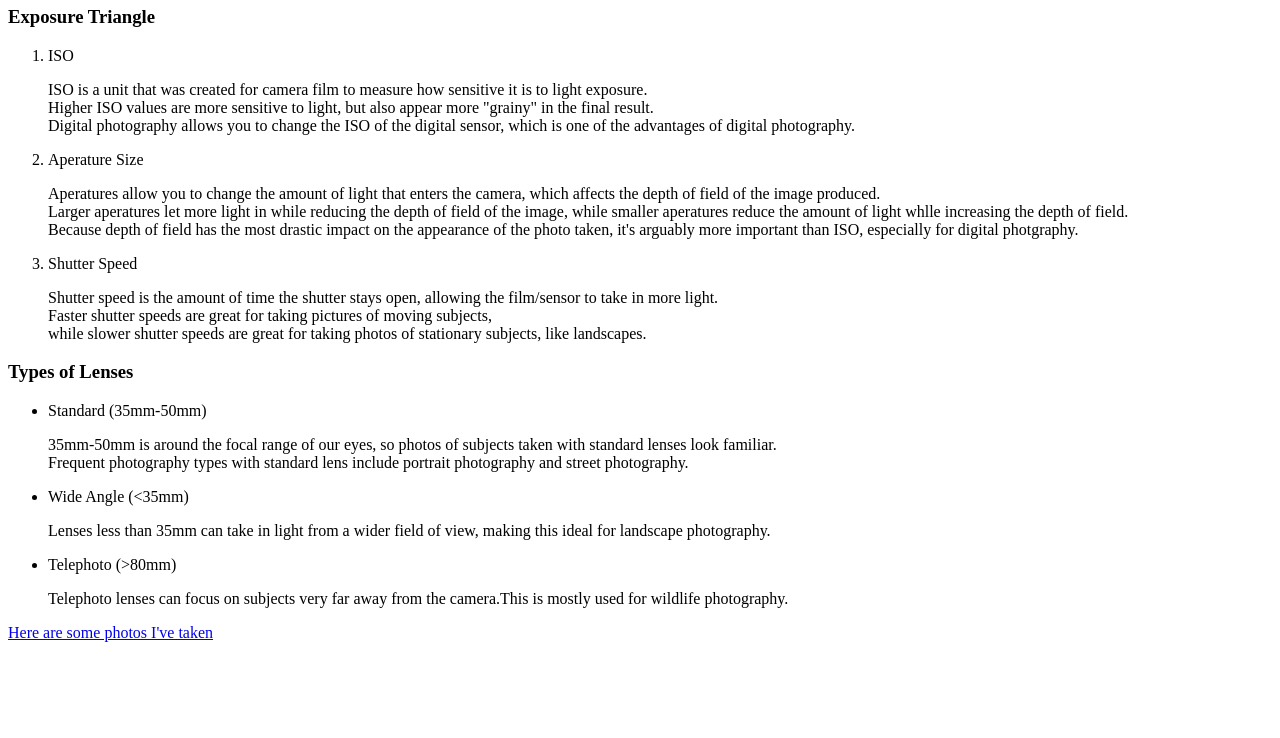
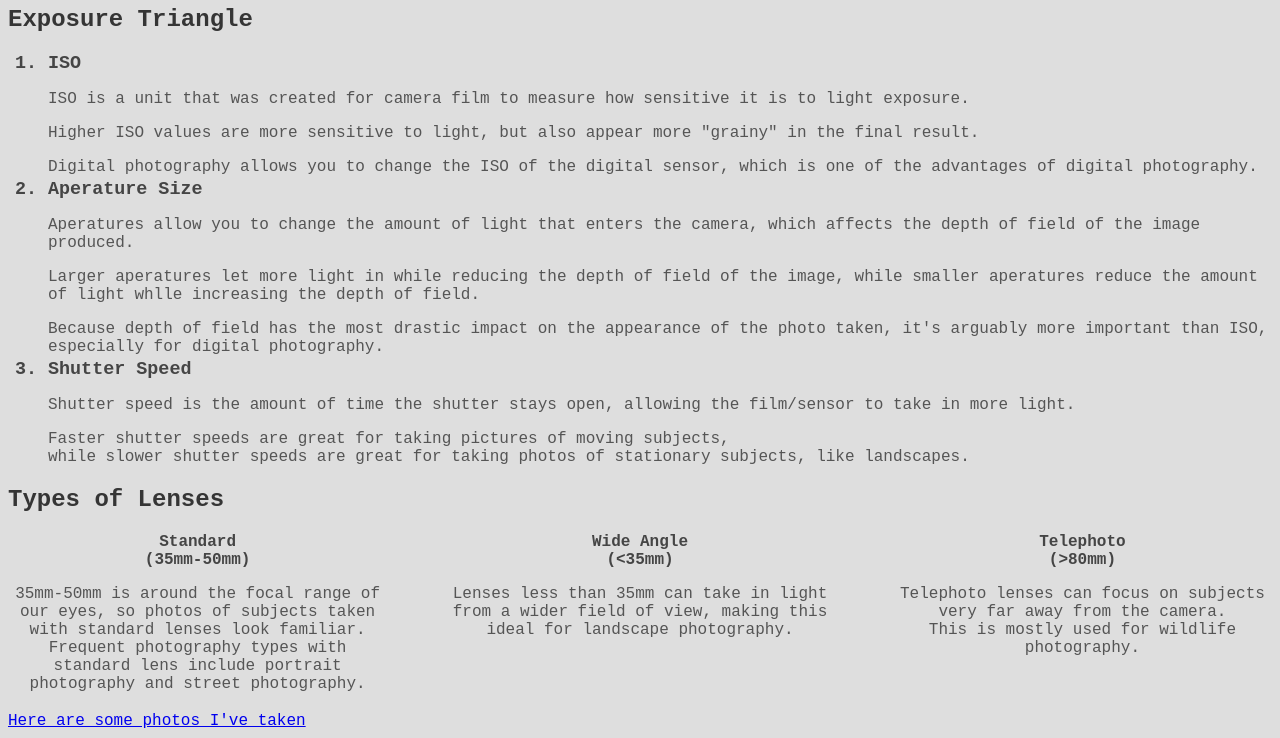
Before and after one commit to mb-cent/photography-page, a plain HTML site: page index.html in a window 1280 px wide. Shown: the part 74-812 px from the top of the page. Drawn offline with Linux system fonts and the light colour scheme.

Commit message:
Minor edits and initalization of CSS for "index"

```diff
--- a/index.html
+++ b/index.html
@@ -1,7 +1,8 @@
 <!DOCTYPE html>
-<html>
+<html id="index">
   <head>
     <title>Photography</title>
+    <link rel="stylesheet" href="style.css">
   </head>
   <body>
     <header>
@@ -10,49 +11,65 @@
     <main><!--Eventually move this information to a page dedicated to lenses once adding page about camera history.-->
         <article>
             <p></p><!--Introductory information can be added here.-->
-            <section>
-                <h3>Exposure Triangle</h3><!--Eventually go more into what stops in future editions.-->
+            <section id="exposure_triangle">
+                <h2>Exposure Triangle</h2><!--Eventually go more into what stops in future editions.-->
                 <ol>
                     <li>ISO</li>
                     <p>
-                        ISO is a unit that was created for camera film to measure how sensitive it is to light exposure.<br>
-                        Higher ISO values are more sensitive to light, but also appear more "grainy" in the final result.<br>
+                        ISO is a unit that was created for camera film to measure how sensitive it is to light exposure.
+                    </p>
+                    <p>
+                        Higher ISO values are more sensitive to light, but also appear more "grainy" in the final result.
+                    </p>
+                    <p>
                         Digital photography allows you to change the ISO of the digital sensor, which is one of the advantages of digital photography.
                     </p>
                     <li>Aperature Size</li>
                     <p>
                         Aperatures allow you to change the amount of light that enters the camera,
-                        which affects the depth of field of the image produced.<br>
+                        which affects the depth of field of the image produced.
+                    </p>
+                    <p>
                         Larger aperatures let more light in while reducing the depth of field of the image,
-                        while smaller aperatures reduce the amount of light whlle increasing the depth of field.<br>
+                        while smaller aperatures reduce the amount of light whlle increasing the depth of field.
+                    </p>
+                    <p>
                         Because depth of field has the most drastic impact on the appearance of the photo taken,
-                        it's arguably more important than ISO, especially for digital photgraphy.
+                        it's arguably more important than ISO, especially for digital photography.
+                    </p>
                     <li>Shutter Speed</li>
                     <p>
-                        Shutter speed is the amount of time the shutter stays open, allowing the film/sensor to take in more light.<br>
+                        Shutter speed is the amount of time the shutter stays open, allowing the film/sensor to take in more light.
+                    </p>
+                    <p>
                         Faster shutter speeds are great for taking pictures of moving subjects,<br>
                         while slower shutter speeds are great for taking photos of stationary subjects, like landscapes.
                     </p>
                 </ol>
             </section>
-            <section>
-                <h3>Types of Lenses</h3>
+            <section id="lens_types">
+                <h2>Types of Lenses</h2>
                 <p></p><!--Add brief explanation of the importance of lenses over camera body here.-->
-                <ul>
-                    <li>Standard (35mm-50mm)</li>
+                <ul class="flexbox">
+                    <div class="column">
+                        <li>Standard<br>(35mm-50mm)</li>
                         <p>
                             35mm-50mm is around the focal range of our eyes, so photos of subjects taken with standard lenses look familiar.<br>
                             Frequent photography types with standard lens include portrait photography and street photography.
                         </p>
-                    <li>Wide Angle (&lt;35mm)</li>
+                    </div>
+                    <div class="column">
+                        <li>Wide Angle<br>(&lt;35mm)</li>
                         <p>
                             Lenses less than 35mm can take in light from a wider field of view, making this ideal for landscape photography.
                         </p>
-
-                    <li>Telephoto (>80mm)</li>
+                    </div>
+                    <div class="column">
+                        <li>Telephoto<br>(>80mm)</li>
                         <p>
-                        Telephoto lenses can focus on subjects very far away from the camera.This is mostly used for wildlife photography.
+                            Telephoto lenses can focus on subjects very far away from the camera.<br>This is mostly used for wildlife photography.
                         </p>
+                    </div>
                 </ul>
             </section>
         </article>
--- /dev/null
+++ b/style.css
@@ -0,0 +1,53 @@
+body {
+    font-family:'Courier New', Courier, monospace;
+}
+
+#index
+    body {
+        background-color: #dedede;
+    }
+
+    h1 {color: #222}
+    h2 {color: #353535}
+
+    p {
+        margin-bottom: 3px;
+        color: #555;
+    }
+
+#page2
+    body {
+        background-color:#111;
+        color: #bbb;
+    }
+
+#exposure_triangle
+    li {
+        font-size:1.15rem;
+        font-weight:bold;
+        color: #454545;
+    }
+
+
+
+#lens_types
+    li {
+        list-style-position: inside;
+        list-style-type: none;
+        font-weight: bold;
+        color: #454545;
+    }
+
+    .flexbox {
+        display: flex;
+    /* u can do this for some reason??? */
+        justify-content: space-between;
+        flex-wrap: wrap;
+        gap: 3%; /* the space here duh */
+        padding-left: 0;
+    }
+
+    .column {
+        flex: 0 0 30%; /* so this is flex items with 30% width i THINK itll work??? */
+        text-align: center;
+    }
```
Also changed, not shown: page2.html (+2 -1 lines). Lines whose indentation alone changed are shown as unchanged.
